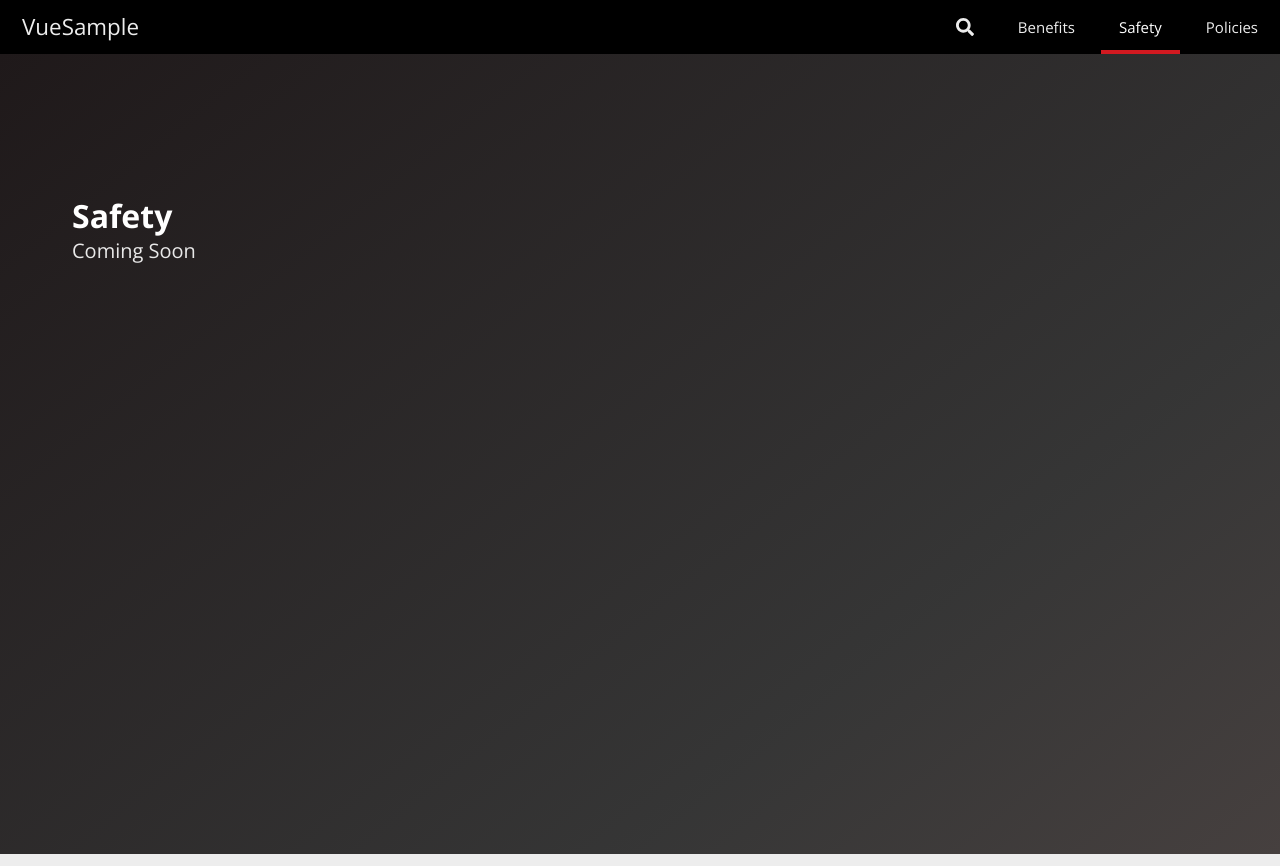
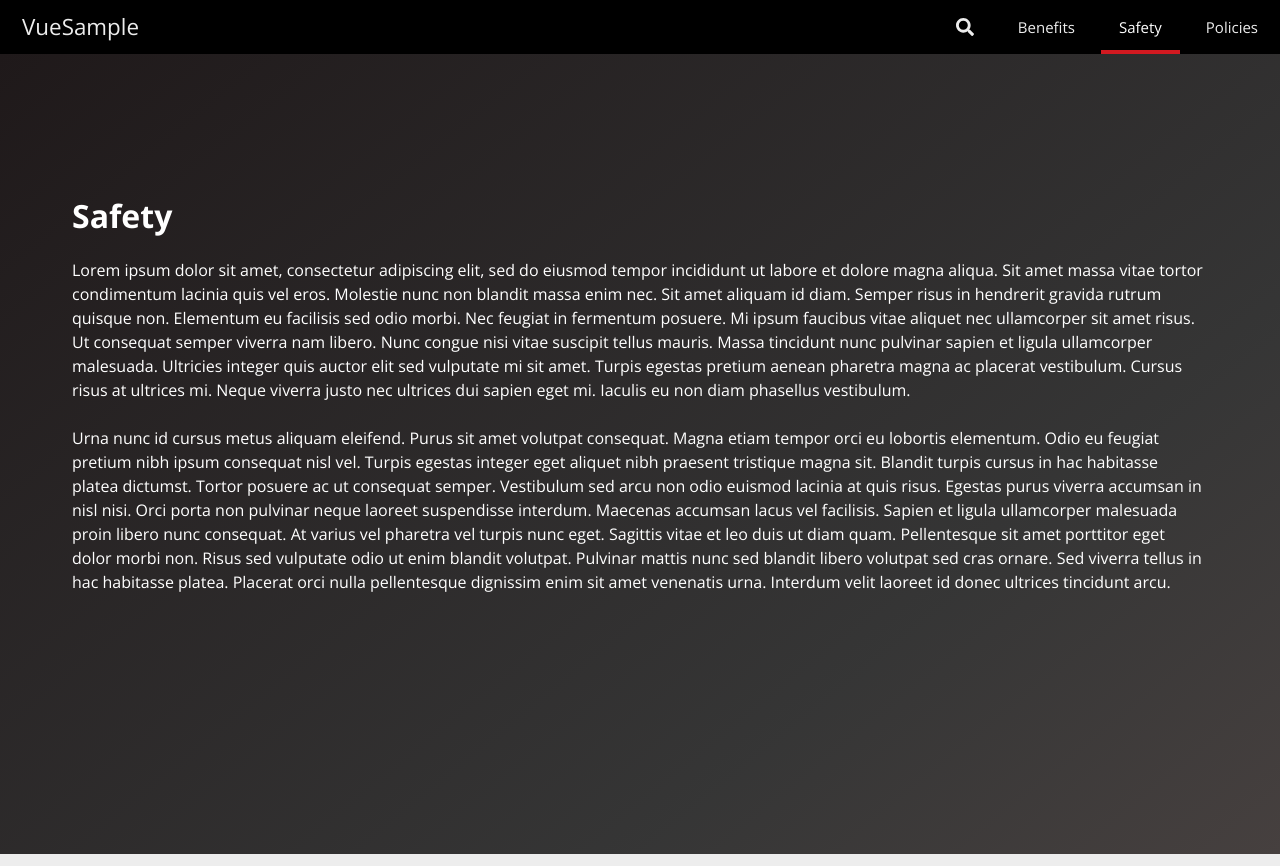
Before and after one commit to joshbutkovic/vue-code-challenge, a Vue app: page /vue-sample-app/safety in a window 1280 px wide. Built offline with nearby package versions, Linux system fonts and the light colour scheme.

Commit message:
adding lorem ipsum

```diff
--- a/src/components/Container/Policies.vue
+++ b/src/components/Container/Policies.vue
@@ -5,7 +5,50 @@
                 <div class="hero-body">
                     <div class="container">
                         <p class="title">Policies</p>
-                        <p class="subtitle">Coming Soon</p>
+                        <p>
+                            Lorem ipsum dolor sit amet, consectetur adipiscing
+                            elit, sed do eiusmod tempor incididunt ut labore et
+                            dolore magna aliqua. Sit amet massa vitae tortor
+                            condimentum lacinia quis vel eros. Molestie nunc non
+                            blandit massa enim nec. Sit amet aliquam id diam.
+                            Semper risus in hendrerit gravida rutrum quisque
+                            non. Elementum eu facilisis sed odio morbi. Nec
+                            feugiat in fermentum posuere. Mi ipsum faucibus
+                            vitae aliquet nec ullamcorper sit amet risus. Ut
+                            consequat semper viverra nam libero. Nunc congue
+                            nisi vitae suscipit tellus mauris. Massa tincidunt
+                            nunc pulvinar sapien et ligula ullamcorper
+                            malesuada. Ultricies integer quis auctor elit sed
+                            vulputate mi sit amet. Turpis egestas pretium aenean
+                            pharetra magna ac placerat vestibulum. Cursus risus
+                            at ultrices mi. Neque viverra justo nec ultrices dui
+                            sapien eget mi. Iaculis eu non diam phasellus
+                            vestibulum.
+                        </p>
+                        <br />
+                        <p>
+                            Urna nunc id cursus metus aliquam eleifend. Purus
+                            sit amet volutpat consequat. Magna etiam tempor orci
+                            eu lobortis elementum. Odio eu feugiat pretium nibh
+                            ipsum consequat nisl vel. Turpis egestas integer
+                            eget aliquet nibh praesent tristique magna sit.
+                            Blandit turpis cursus in hac habitasse platea
+                            dictumst. Tortor posuere ac ut consequat semper.
+                            Vestibulum sed arcu non odio euismod lacinia at quis
+                            risus. Egestas purus viverra accumsan in nisl nisi.
+                            Orci porta non pulvinar neque laoreet suspendisse
+                            interdum. Maecenas accumsan lacus vel facilisis.
+                            Sapien et ligula ullamcorper malesuada proin libero
+                            nunc consequat. At varius vel pharetra vel turpis
+                            nunc eget. Sagittis vitae et leo duis ut diam quam.
+                            Pellentesque sit amet porttitor eget dolor morbi
+                            non. Risus sed vulputate odio ut enim blandit
+                            volutpat. Pulvinar mattis nunc sed blandit libero
+                            volutpat sed cras ornare. Sed viverra tellus in hac
+                            habitasse platea. Placerat orci nulla pellentesque
+                            dignissim enim sit amet venenatis urna. Interdum
+                            velit laoreet id donec ultrices tincidunt arcu.
+                        </p>
                     </div>
                 </div>
             </section>
--- a/src/components/Container/Safety.vue
+++ b/src/components/Container/Safety.vue
@@ -5,7 +5,50 @@
                 <div class="hero-body">
                     <div class="container">
                         <p class="title">Safety</p>
-                        <p class="subtitle">Coming Soon</p>
+                        <p>
+                            Lorem ipsum dolor sit amet, consectetur adipiscing
+                            elit, sed do eiusmod tempor incididunt ut labore et
+                            dolore magna aliqua. Sit amet massa vitae tortor
+                            condimentum lacinia quis vel eros. Molestie nunc non
+                            blandit massa enim nec. Sit amet aliquam id diam.
+                            Semper risus in hendrerit gravida rutrum quisque
+                            non. Elementum eu facilisis sed odio morbi. Nec
+                            feugiat in fermentum posuere. Mi ipsum faucibus
+                            vitae aliquet nec ullamcorper sit amet risus. Ut
+                            consequat semper viverra nam libero. Nunc congue
+                            nisi vitae suscipit tellus mauris. Massa tincidunt
+                            nunc pulvinar sapien et ligula ullamcorper
+                            malesuada. Ultricies integer quis auctor elit sed
+                            vulputate mi sit amet. Turpis egestas pretium aenean
+                            pharetra magna ac placerat vestibulum. Cursus risus
+                            at ultrices mi. Neque viverra justo nec ultrices dui
+                            sapien eget mi. Iaculis eu non diam phasellus
+                            vestibulum.
+                        </p>
+                        <br />
+                        <p>
+                            Urna nunc id cursus metus aliquam eleifend. Purus
+                            sit amet volutpat consequat. Magna etiam tempor orci
+                            eu lobortis elementum. Odio eu feugiat pretium nibh
+                            ipsum consequat nisl vel. Turpis egestas integer
+                            eget aliquet nibh praesent tristique magna sit.
+                            Blandit turpis cursus in hac habitasse platea
+                            dictumst. Tortor posuere ac ut consequat semper.
+                            Vestibulum sed arcu non odio euismod lacinia at quis
+                            risus. Egestas purus viverra accumsan in nisl nisi.
+                            Orci porta non pulvinar neque laoreet suspendisse
+                            interdum. Maecenas accumsan lacus vel facilisis.
+                            Sapien et ligula ullamcorper malesuada proin libero
+                            nunc consequat. At varius vel pharetra vel turpis
+                            nunc eget. Sagittis vitae et leo duis ut diam quam.
+                            Pellentesque sit amet porttitor eget dolor morbi
+                            non. Risus sed vulputate odio ut enim blandit
+                            volutpat. Pulvinar mattis nunc sed blandit libero
+                            volutpat sed cras ornare. Sed viverra tellus in hac
+                            habitasse platea. Placerat orci nulla pellentesque
+                            dignissim enim sit amet venenatis urna. Interdum
+                            velit laoreet id donec ultrices tincidunt arcu.
+                        </p>
                     </div>
                 </div>
             </section>
```
